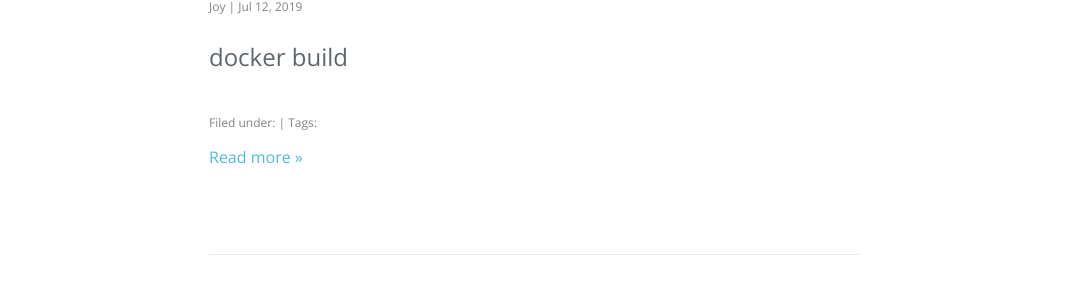
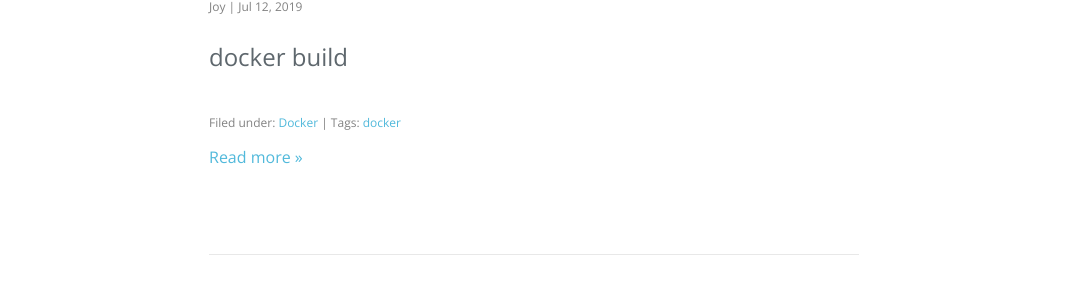
Before and after one commit to joystitch/joystitch.github.io, a Jekyll site: the page built from index.html, in a window 1280 px wide and 900 px high, scrolled down 523 px. Shown: the part 146-453 px from the top of the window, without its empty margins (106-1171 px from the left). Built offline with Jekyll 4.4.1, drawn with Linux system fonts in a browser that asks for light colours; nearby versions of some CDN libraries; the list of posts is cut into pages by our own code.

Commit message:
Update How to build a docker image by using Dockerfile

```diff
--- a/_posts/2019-07-12-How to build a docker image by using Dockerfile.md
+++ b/_posts/2019-07-12-How to build a docker image by using Dockerfile.md
@@ -1,6 +1,8 @@
 ---
 title: How to build a docker image by using Dockerfile
 layout: post
+categories: Docker
+tags: docker
 ---
 ## docker build
 
```
